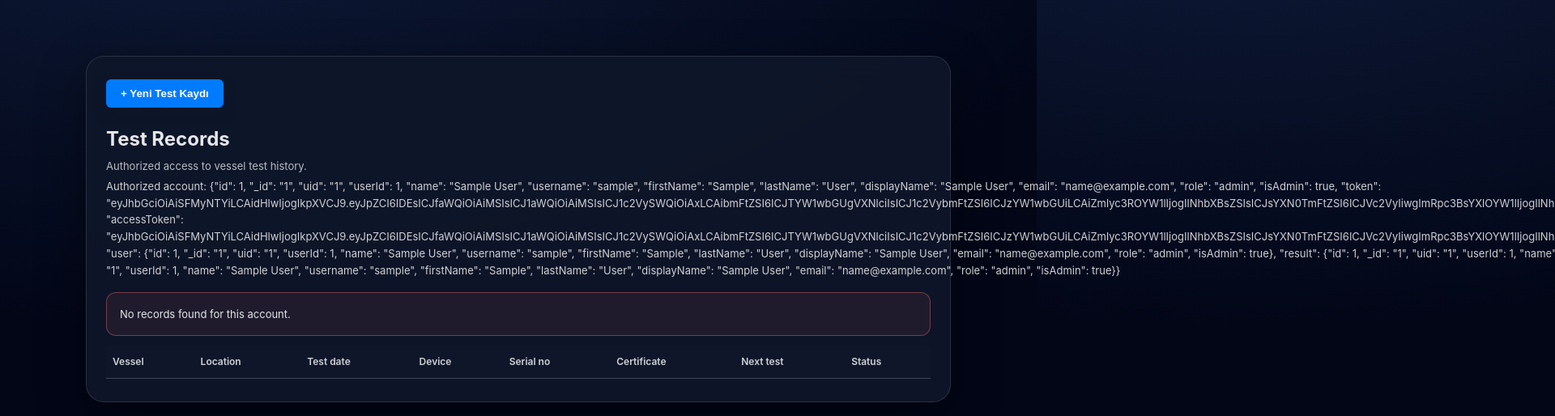
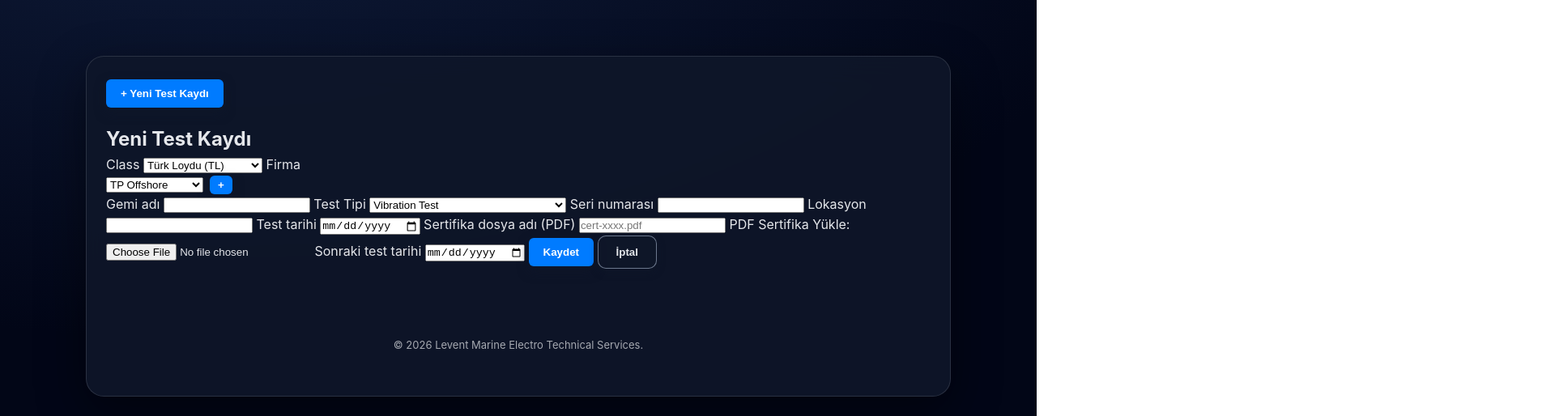
Before and after one commit to leventepostaabd/levent-backend, a plain HTML site: page authorized.html in a window 1280 px wide. Shown: the part 102-616 px from the top of the page at 81% size, 1920 px wide, since content can reach past the window. Drawn offline with Linux system fonts and the light colour scheme; no server answers; sample sign-in values are in the browser's storage.

Commit message:
Update authorized.html

```diff
--- a/authorized.html
+++ b/authorized.html
@@ -49,44 +49,11 @@
     </div>
     <!-- /BUTON -->
 
-    <div class="recordsHeader">
-      <div>
-        <h1 id="recordsTitle">Test Records</h1>
-        <p id="recordsSubtitle">Authorized access to vessel test history.</p>
-        <p id="recordsUser"></p>
-      </div>
-      <a href="index.html" class="btnGhost">← Main Page</a>
-    </div>
-
-    <div id="noRecords" class="noRecords" style="display:none;">
-      No records found for this account.
-    </div>
-
-
-    <div class="tableWrapper">
-      <table class="recordsTable">
-        <thead>
-          <tr>
-            <th>Vessel</th>
-            <th>Location</th>
-            <th>Test date</th>
-            <th>Device</th>
-            <th>Serial no</th>
-            <th>Certificate</th>
-            <th>Next test</th>
-            <th>Status</th>
-          </tr>
-        </thead>
-        <tbody id="recordsBody">
-          <!-- JS dolduracak -->
-        </tbody>
-      </table>
-    </div>
-  </div>
-</div>
    <div id="recordModal" class="loginModal">
   <div class="loginBox">
     <h2 id="recordModalTitle">Yeni Test Kaydı</h2>
+
+    <!-- CLASS -->
     <label>Class</label>
     <select id="recClass">
       <option value="TL">Türk Loydu (TL)</option>
@@ -98,43 +65,77 @@
       <option value="ClassNK">ClassNK</option>
     </select>
 
+    <!-- FİRMA + YENİ FİRMA EKLE -->
     <label>Firma</label>
+    <div style="display:flex; gap:8px; align-items:center;">
       <select id="recCompany">
         <option value="TP Offshore">TP Offshore</option>
         <option value="MEDLOG">MEDLOG</option>
         <option value="Reederei NORD">Reederei NORD</option>
-      <!-- ihtiyaca göre diğerleri -->
       </select>
+      <button id="btnAddCompany" class="btnPrimary" style="padding:4px 10px;">+</button>
+    </div>
 
+    <!-- Yeni firma inputu (başta gizli) -->
+    <div id="newCompanyBox" style="display:none; margin-top:8px;">
+      <input type="text" id="newCompanyInput" placeholder="Yeni firma adı">
+      <button id="saveCompany" class="btnPrimary" style="padding:4px 10px;">Ekle</button>
+    </div>
+
+    <!-- GEMİ -->
     <label>Gemi adı</label>
     <input type="text" id="recShip">
 
+    <!-- TEST TİPİ (ÇOKTAN SEÇMELİ) -->
+    <label>Test Tipi</label>
+    <select id="recDevice">
+      <option value="Vibration Test">Vibration Test</option>
+      <option value="ACB Test">ACB Test</option>
+      <option value="Busbar Test">Busbar Test</option>
+      <option value="Insulation & Continuity Test">Insulation & Continuity Test</option>
+      <option value="Earth Fault Loop Test">Earth Fault Loop Test</option>
+      <option value="Grounding Test">Grounding Test</option>
+      <option value="Thermal Imaging (IR)">Thermal Imaging (IR)</option>
+      <option value="Megger Test">Megger Test</option>
+      <option value="Harmonic Analysis">Harmonic Analysis</option>
+      <option value="Load Test">Load Test</option>
+      <option value="Fire Detection Loop Test">Fire Detection Loop Test</option>
+      <option value="Bridge Equipment Power Supply Test">Bridge Equipment Power Supply Test</option>
+      <option value="Service Report">Service Report</option>
+    </select>
+
+    <!-- SERİ NO -->
+    <label>Seri numarası</label>
+    <input type="text" id="recSerial">
+
+    <!-- LOKASYON -->
     <label>Lokasyon</label>
     <input type="text" id="recLocation">
 
+    <!-- TEST TARİHİ -->
     <label>Test tarihi</label>
     <input type="date" id="recDate">
 
-    <label>Cihaz / Test tipi</label>
-    <input type="text" id="recDevice">
-
-    <label>Seri numarası</label>
-    <input type="text" id="recSerial">
-
+    <!-- PDF ADI -->
     <label>Sertifika dosya adı (PDF)</label>
     <input type="text" id="recCert" placeholder="cert-xxxx.pdf">
+
+    <!-- PDF UPLOAD -->
     <label for="pdfUpload">PDF Sertifika Yükle:</label>
     <input type="file" id="pdfUpload" accept=".pdf">
 
+    <!-- NEXT TEST -->
     <label>Sonraki test tarihi</label>
     <input type="date" id="recNextTest">
 
+    <!-- BUTTONS -->
     <button id="btnSaveRecord" class="btnPrimary">Kaydet</button>
     <button id="btnCancelRecord" class="btnGhost">İptal</button>
 
     <p id="recordError" class="loginError"></p>
   </div>
 </div>
+
 
 <footer class="footer">
   © 2026 Levent Marine Electro Technical Services.
```
Lines whose indentation alone changed are shown as unchanged.
